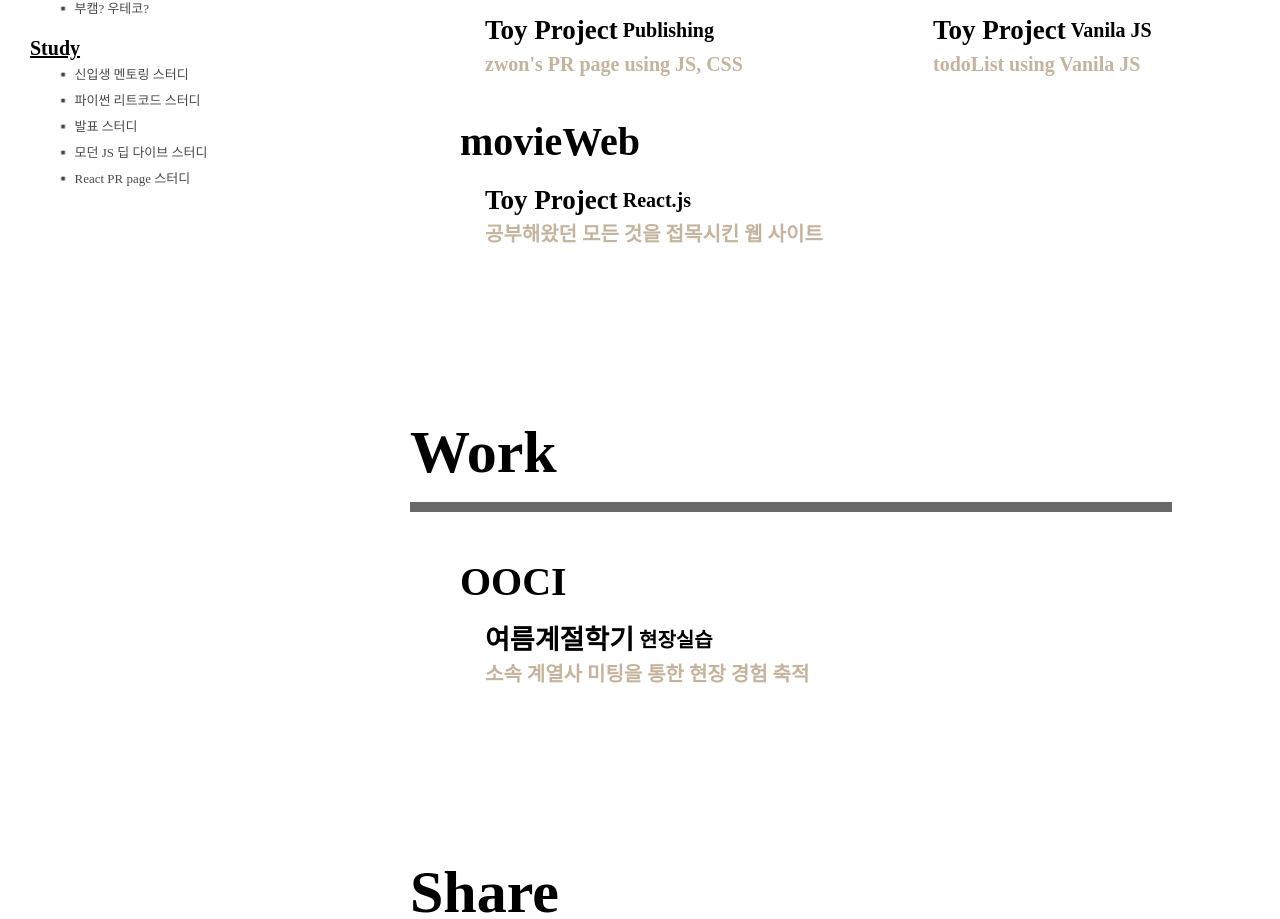
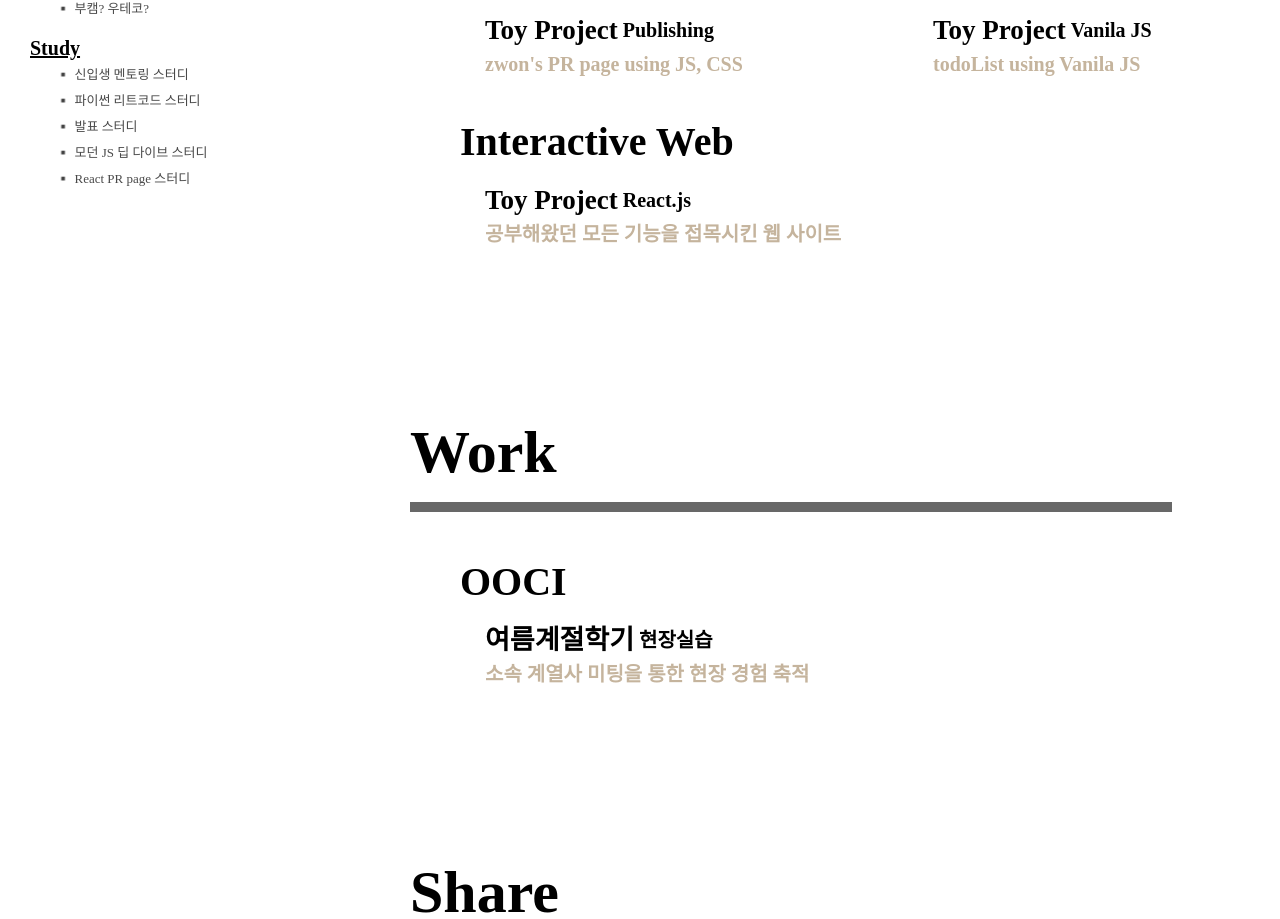
Before and after one commit to jwseo4074/PRpage, a React (Create React App) app in the folder myapp/: page / in a window 1280 px wide. Shown: the part 1238-2157 px from the top of the page. Built offline with nearby package versions, Linux system fonts and the light colour scheme.

Commit message:
Fix URL Link in Content Page

```diff
--- a/myapp/src/article/Project.js
+++ b/myapp/src/article/Project.js
@@ -13,7 +13,7 @@ function Project() {
 			<div id="project_big_box">
 				<div id="up_box_in_project_big_box">
 					<div className="project">
-						<a href="https://github.com/JO2SEO/AOMD" target="_blank">
+						<a href="https://github.com/JO2SEO" target="_blank">
 							<div className="number">
 								<p className="numberCanHover">AOMD</p>
 								<div className="explain_and_smallName">
@@ -41,7 +41,7 @@ function Project() {
 				</div>
 				<div id="bottom_box_in_project_big_box">
 					<div className="project">
-						<a href="https://qkrtmfqls.gabia.io/#/" target="_blank">
+						<a href="https://jwseo4074.github.io/PRpage/" target="_blank">
 							<div className="number">
 								<p className="numberCanHover"> PR page </p>
 								<div className="explain_and_smallName">
@@ -53,7 +53,7 @@ function Project() {
 						</a>
 					</div>
 					<div className="project">
-						<a href="https://todolist-zwon.herokuapp.com" target="_blank">
+						<a href="https://jwseo4074.github.io/todoList-Vanila-JS/" target="_blank">
 							<div className="number">
 								<p className="numberCanHover">Todo List </p>
 								<div className="explain_and_smallName">
@@ -67,16 +67,16 @@ function Project() {
 				</div>
 				<div id="bottom_box_in_project_big_box">
 					<div className="project">
-						<a href="https://qkrtmfqls.gabia.io/#/" target="_blank">
+						<a href="https://jwseo4074.github.io/webSite-React-JS/" target="_blank">
 							<div className="number">
-								<p className="numberCanHover"> movieWeb </p>
+								<p className="numberCanHover"> Interactive Web </p>
 								<div className="explain_and_smallName">
 									<span className="explain"> Toy Project </span>
 									<span className="smallName"> React.js</span>
 								</div>
 								<p className="explainProject">
 									{' '}
-									공부해왔던 모든 것을 접목시킨 웹 사이트{' '}
+									공부해왔던 모든 기능을 접목시킨 웹 사이트{' '}
 								</p>
 							</div>
 						</a>
```
